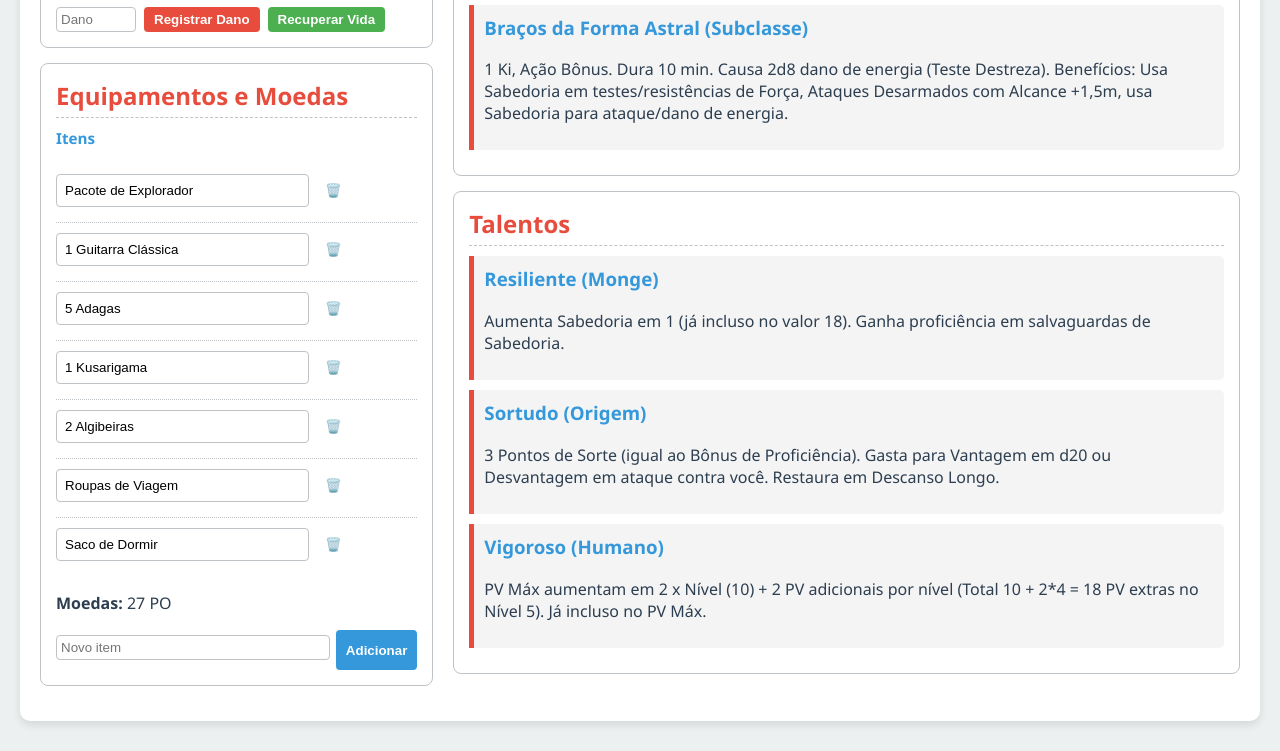
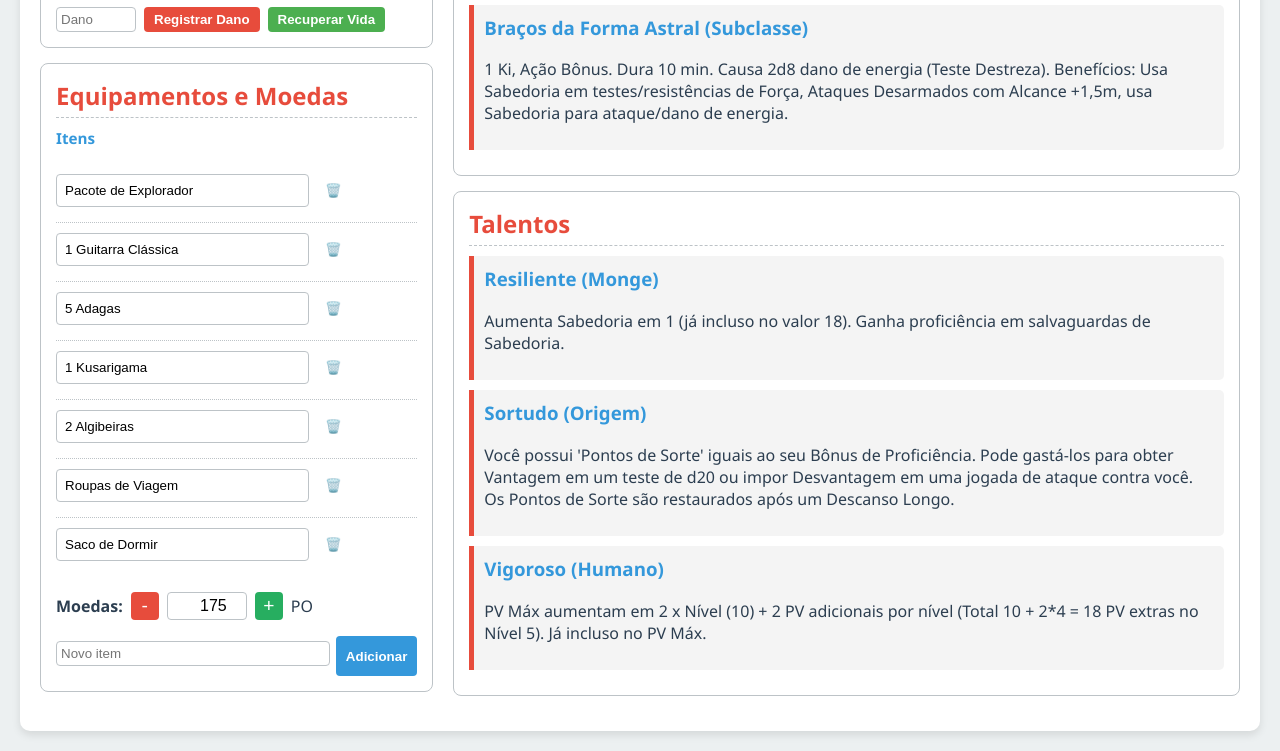
Before and after one commit to SantanaYure/Cedric, a plain HTML site: page ficha.html in a window 1280 px wide. Shown: the part 1830-2581 px from the top of the page. Drawn offline with Linux system fonts and the light colour scheme.

Commit message:
Enhance currency management in character sheet: add increment/decrement buttons for coins and improve input validation.

```diff
--- a/ficha.html
+++ b/ficha.html
@@ -420,9 +420,87 @@
               <li>Roupas de Viagem</li>
               <li>Saco de Dormir</li>
             </ul>
-            <p style="margin-top: 10px">
-              <strong>Moedas:</strong> <span id="moedas-po">27 PO</span>
+            <p
+              style="
+                margin-top: 10px;
+                display: flex;
+                align-items: center;
+                gap: 8px;
+              "
+            >
+              <strong>Moedas:</strong>
+              <button
+                type="button"
+                id="btn-moedas-menos"
+                style="
+                  background: #e74c3c;
+                  color: #fff;
+                  border: none;
+                  border-radius: 4px;
+                  width: 28px;
+                  height: 28px;
+                  font-size: 1.2em;
+                  cursor: pointer;
+                "
+              >
+                -
+              </button>
+              <input
+                type="number"
+                id="input-moedas-po"
+                value="175"
+                min="0"
+                style="
+                  width: 70px;
+                  text-align: right;
+                  border-radius: 4px;
+                  border: 1px solid var(--cor-borda);
+                  padding: 4px;
+                  font-size: 1em;
+                "
+              />
+              <button
+                type="button"
+                id="btn-moedas-mais"
+                style="
+                  background: #27ae60;
+                  color: #fff;
+                  border: none;
+                  border-radius: 4px;
+                  width: 28px;
+                  height: 28px;
+                  font-size: 1.2em;
+                  cursor: pointer;
+                "
+              >
+                +
+              </button>
+              <span>PO</span>
             </p>
+            <script>
+              // Controle de edição de moedas
+              const inputMoedas = document.getElementById("input-moedas-po");
+              const btnMais = document.getElementById("btn-moedas-mais");
+              const btnMenos = document.getElementById("btn-moedas-menos");
+              inputMoedas.addEventListener("change", function () {
+                if (
+                  parseInt(inputMoedas.value) < 0 ||
+                  isNaN(parseInt(inputMoedas.value))
+                )
+                  inputMoedas.value = 0;
+              });
+              btnMais.addEventListener("click", function () {
+                inputMoedas.value = parseInt(inputMoedas.value) + 1;
+                inputMoedas.dispatchEvent(new Event("change"));
+              });
+              btnMenos.addEventListener("click", function () {
+                inputMoedas.value = Math.max(
+                  0,
+                  parseInt(inputMoedas.value) - 1
+                );
+                inputMoedas.dispatchEvent(new Event("change"));
+              });
+            </script>
           </div>
         </div>
       </div>
@@ -785,7 +863,7 @@
           {
             nome: "Sortudo (Origem)",
             descricao:
-              "3 Pontos de Sorte (igual ao Bônus de Proficiência). Gasta para Vantagem em d20 ou Desvantagem em ataque contra você. Restaura em Descanso Longo.",
+              "Você possui 'Pontos de Sorte' iguais ao seu Bônus de Proficiência. Pode gastá-los para obter Vantagem em um teste de d20 ou impor Desvantagem em uma jogada de ataque contra você. Os Pontos de Sorte são restaurados após um Descanso Longo.",
           },
           {
             nome: "Vigoroso (Humano)",
```
